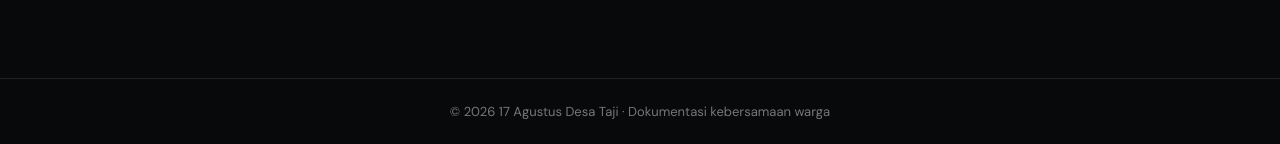
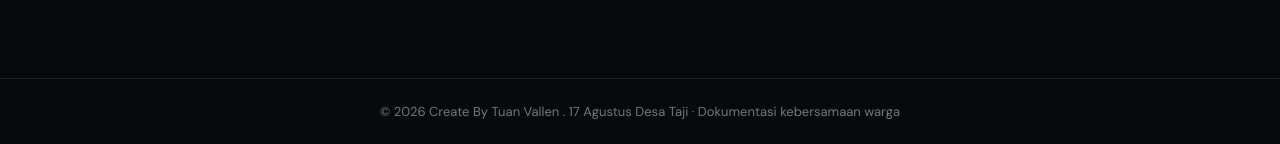
Before and after one commit to RW01TajiPermata/DOKHUTRI, a Flask app: page /tentang in a window 1280 px wide. Shown: the part 924-1068 px from the top of the page. Run offline with Flask 3, Linux system fonts and the light colour scheme.

Commit message:
Update base.html

```diff
--- a/templates/base.html
+++ b/templates/base.html
@@ -34,7 +34,7 @@
     </div>
   </header>
   {% block content %}{% endblock %}
-  <footer>© {{ year }} 17 Agustus Desa Taji · Dokumentasi kebersamaan warga</footer>
+  <footer>© {{ year }} Create By Tuan Vallen . 17 Agustus Desa Taji · Dokumentasi kebersamaan warga</footer>
   <script src="{{ url_for('static', filename='js/search.js') }}"></script>
   <script src="{{ url_for('static', filename='js/hero-carousel.js') }}"></script>
 </body>
```
